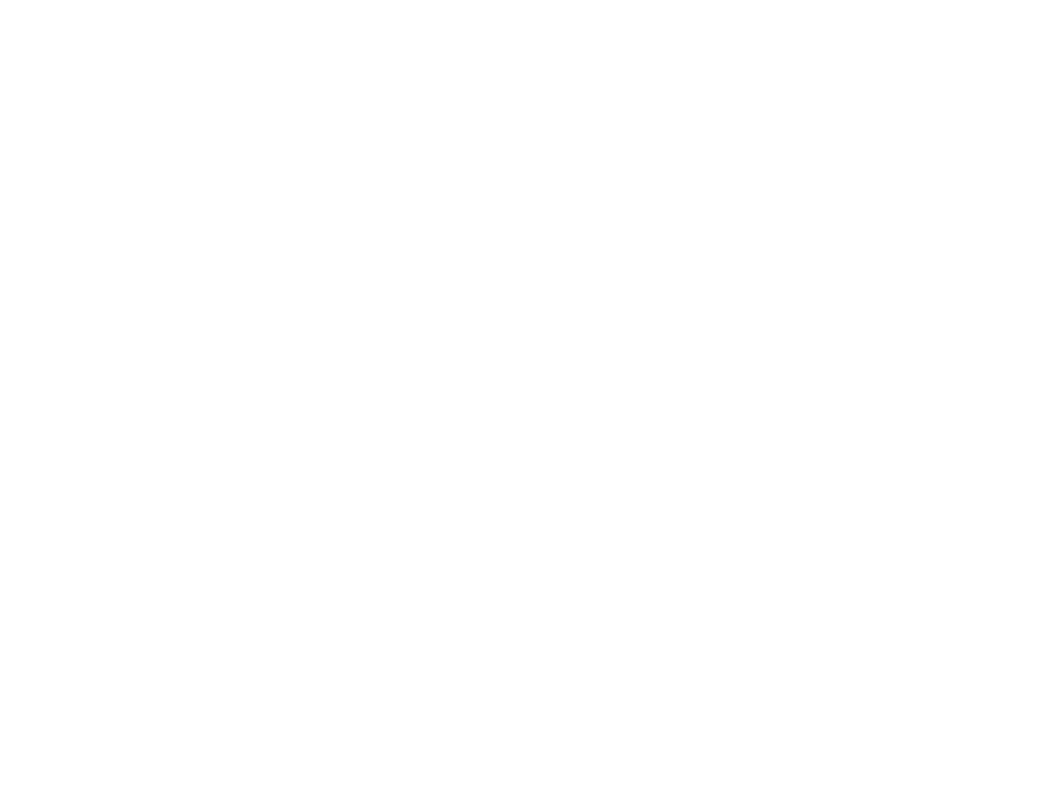
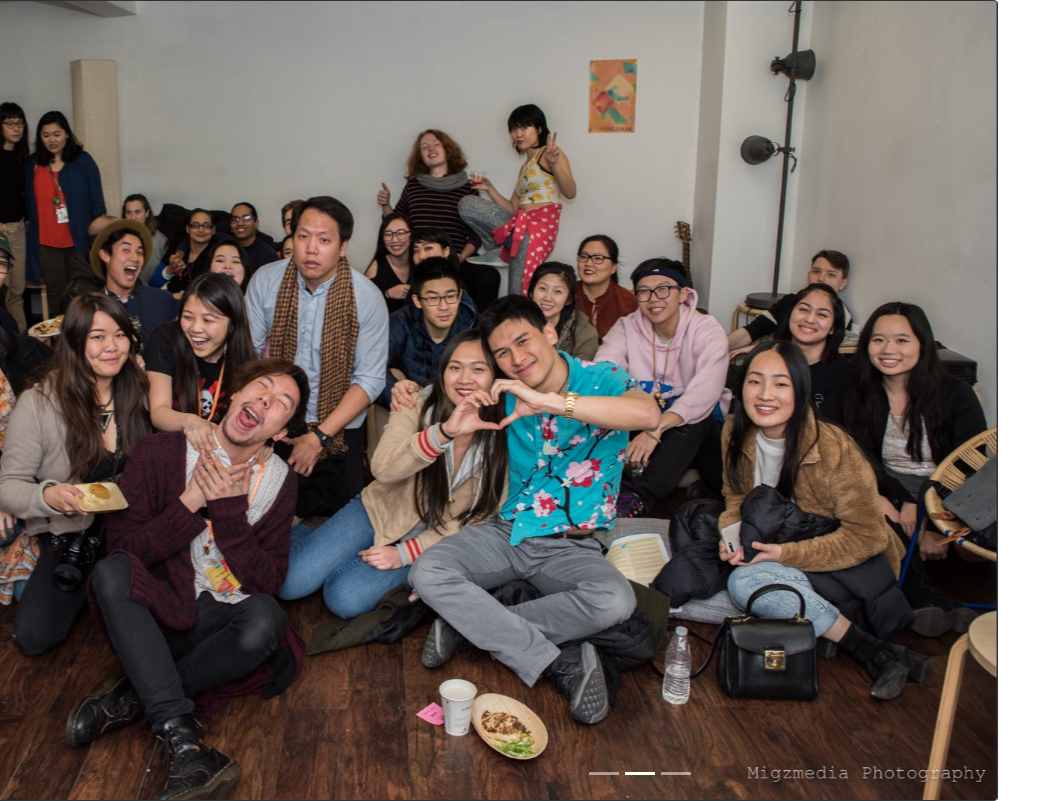
Before and after one commit to khanontheweb/ASC-Assessment, a plain HTML site: page index.html in a window 1280 px wide. Shown: the whole page, without its empty margins (0-1061 px from the left). Drawn offline with nearby package versions, Linux system fonts and the light colour scheme.

Commit message:
Add reset. Add carousel. Add first carousel item

```diff
--- a/index.html
+++ b/index.html
@@ -6,6 +6,7 @@
     <meta http-equiv="X-UA-Compatible" content="ie=edge">
     <title>ACN:NYC</title>
     <link rel="stylesheet" href="https://stackpath.bootstrapcdn.com/bootstrap/4.1.3/css/bootstrap.min.css" integrity="sha384-MCw98/SFnGE8fJT3GXwEOngsV7Zt27NXFoaoApmYm81iuXoPkFOJwJ8ERdknLPMO" crossorigin="anonymous">
+    <link rel="stylesheet" href="css/main.css">
 </head>
 <body>
 
@@ -18,11 +19,20 @@
                         <li data-target="#acn--carousel" data-slide-to="1" class="active"></li>
                         <li data-target="#acn--carousel" data-slide-to="2" class="active"></li>
                     </ol>
-                    <div class="carousel-inner">
-                        <div class="carousel-item active"></div>
+                    <div class="carousel-inner"> <!-- START CAROUSEL ITEMS -->
+                        <div class="carousel-item active">
+                            <div class="card bg-dark text-white">
+                                <img src="img/carousel_2.jpg" alt="" class="card-img">
+                                <div class="card-img-overlay">
+                                    <h5 class="card-title">
+                                        <p class="card-text"></p>
+                                    </h5>
+                                </div>
+                            </div>
+                        </div>
                         <div class="carousel-item"></div>
                         <div class="carousel-item"></div>
-                    </div>
+                    </div> <!-- END CAROUSEL ITEMS -->
                 </div> <!-- END CAROUSEL -->
             </div>
         </div> <!-- END HERO BOX -->
--- /dev/null
+++ b/scss/main.scss
@@ -0,0 +1,16 @@
+$color1: #5ddade;
+$color2: #2c719b;
+$color3: #fdab07;
+$color4: #fde9b6;
+$color5: #fde9b6;
+$color6: #f05f30;
+$color7: #993211;
+
+body, html {
+    width:100%;
+}
+
+.container-fluid, .row, .col {
+    padding: 0;
+    margin: 0;
+}
```
Also changed, not shown: css/main.css (added), img/acn_logo.jpg (added), img/carousel_1.jpg (added), img/carousel_2.jpg (added), img/carousel_3.jpg (added), 1 other file.
